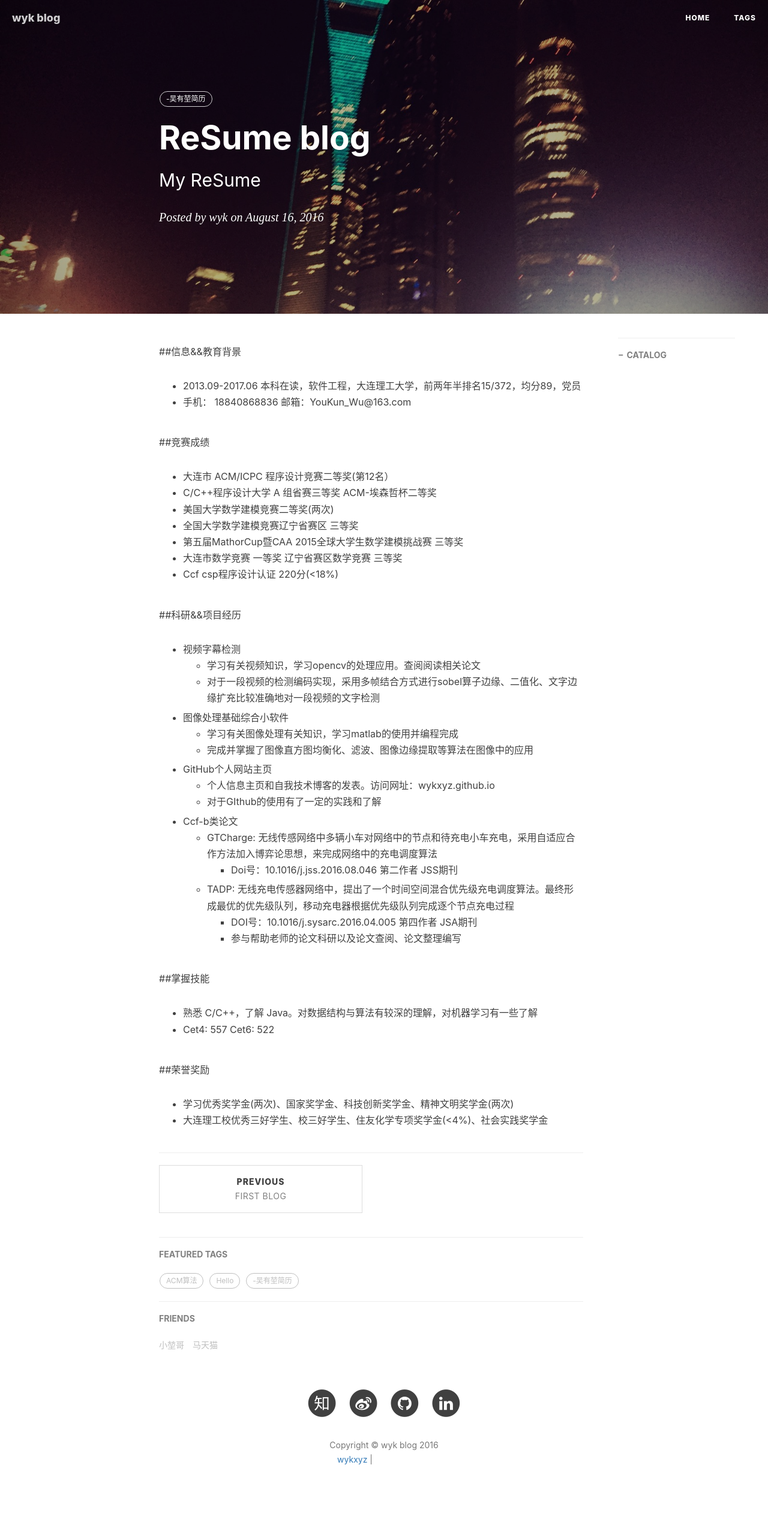
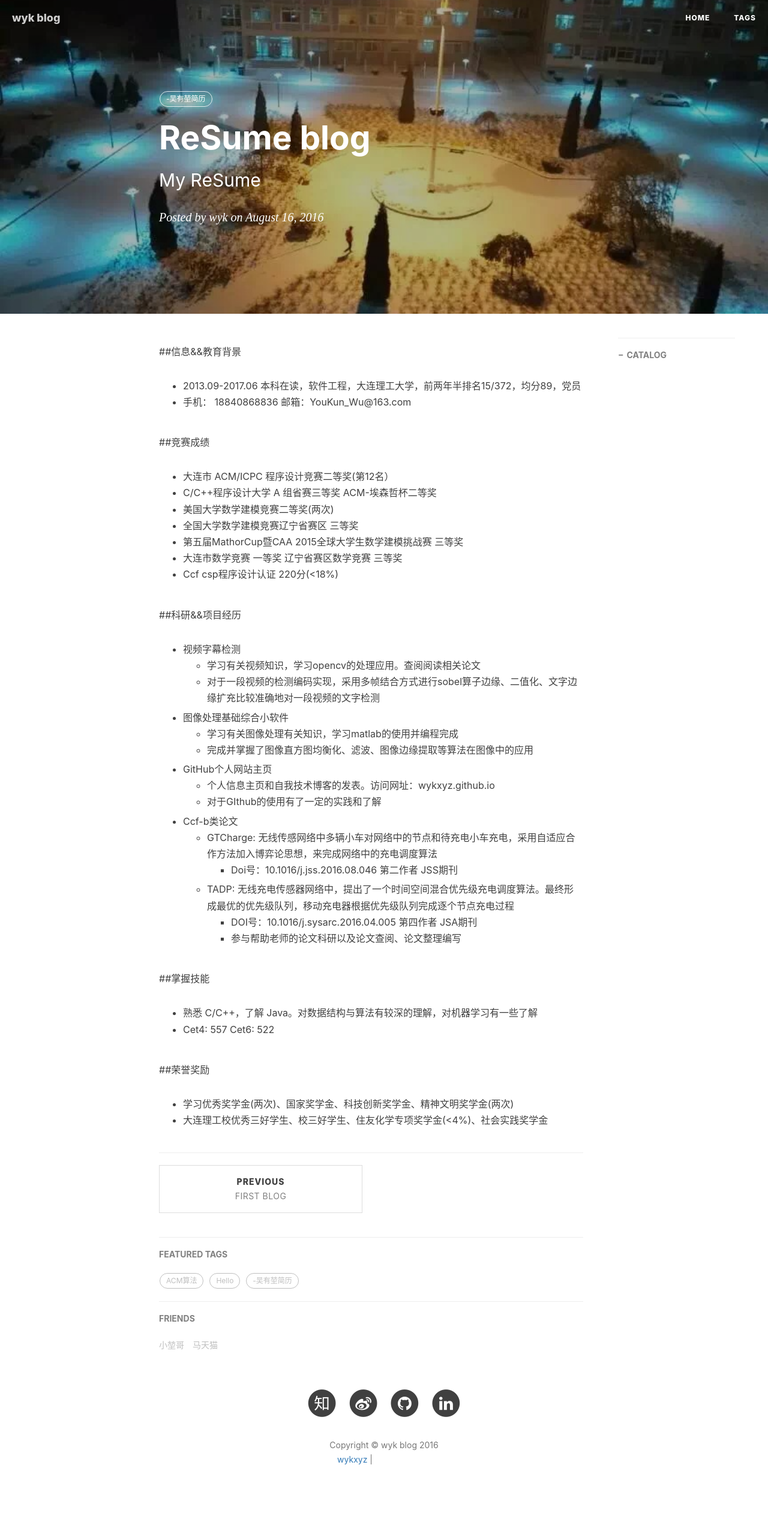
Before and after one commit to wykxyz/wykxyz.github.io, a Jekyll site: the page built from _posts/2016-08-16-resume.md, in a window 1280 px wide. Shown: the whole page at 60% size. Built offline with Jekyll 4.4.1, drawn with Linux system fonts in a browser that asks for light colours; nearby versions of some CDN libraries; comment, search, counter and statistics services are not loaded; grey boxes are pictures that could not be loaded.

Commit message:
777
7777

```diff
--- a/_posts/2016-08-16-resume.md
+++ b/_posts/2016-08-16-resume.md
@@ -4,7 +4,7 @@ layout:     post
 title:      "ReSume blog"
 subtitle:   "My ReSume"
 author:     "wyk"
-header-img: "img/post-bg-re-vs-ng2.jpg"
+header-img: "img/post-bg-re-vs-ng1.jpg"
 header-mask: 0.3
 catalog:    true
 tags:
```
Also changed, not shown: img/post-bg-re-vs-ng1.jpg (added).
